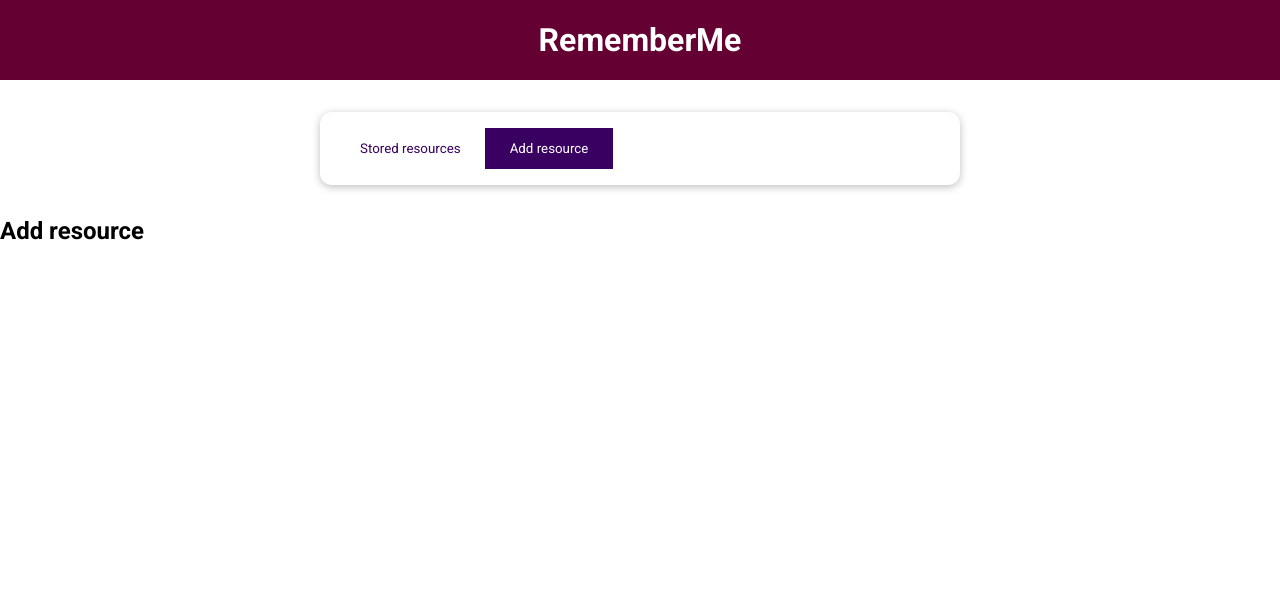
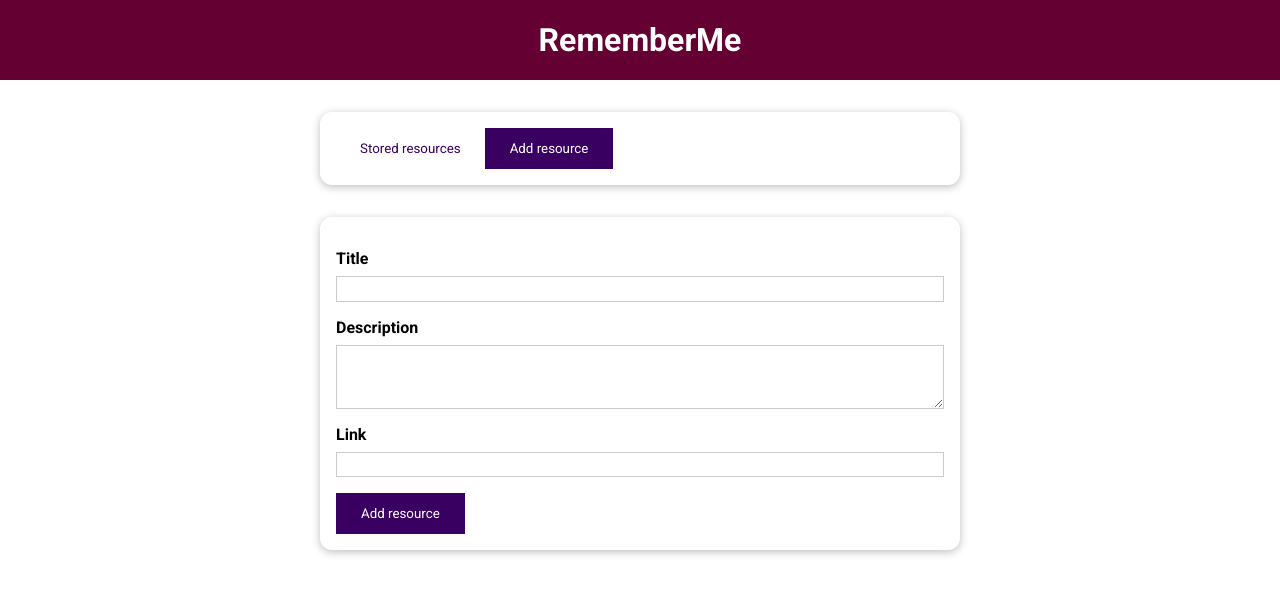
Before and after one commit to davidtheweb-dev/learning-resources-app, a Vue app: page / in a window 1280 px wide. Both pictures are taken after a click on the button "Add resource". Shown: the top 594 px of the page. Built offline with nearby package versions, Linux system fonts and the light colour scheme.

Commit message:
Adding a form and fetching user input

```diff
--- a/src/components/UI/BaseButton.vue
+++ b/src/components/UI/BaseButton.vue
@@ -1,12 +1,12 @@
 <template>
-  <button :type="type" :class="mode">
+  <button :class="mode">
     <slot></slot>
   </button>
 </template>
 
 <script>
 export default {
-  props: ["type", "mode"],
+  props: ["mode"],
 };
 </script>
 
--- a/src/components/learning-resources/AddResource.vue
+++ b/src/components/learning-resources/AddResource.vue
@@ -1,3 +1,69 @@
 <template>
-  <h2>Add resource</h2>
+  <base-card>
+    <form @submit.prevent="submitData">
+      <div class="form-control">
+        <label for="title">Title</label>
+        <input id="title" name="title" type="text" ref="titleInput" />
+      </div>
+      <div class="form-control">
+        <label for="description">Description</label>
+        <textarea
+          id="description"
+          name="description"
+          rows="3"
+          ref="descInput"
+        ></textarea>
+      </div>
+      <div class="form-control">
+        <label for="link">Link</label>
+        <input id="link" name="link" type="url" ref="linkInput" />
+      </div>
+      <div>
+        <base-button type="submit">Add resource</base-button>
+      </div>
+    </form>
+  </base-card>
 </template>
+
+<script>
+export default {
+  inject: ["addResource"],
+  methods: {
+    submitData() {
+      const enteredTitle = this.$refs.titleInput.value;
+      const enteredDescription = this.$refs.descInput.value;
+      const enteredLink = this.$refs.linkInput.value;
+
+      this.addResource(enteredTitle, enteredDescription, enteredLink);
+    },
+  },
+};
+</script>
+
+<style scoped>
+label {
+  font-weight: bold;
+  display: block;
+  margin-bottom: 0.5rem;
+}
+
+input,
+textarea {
+  display: block;
+  width: 100%;
+  font: inherit;
+  padding: 0.15rem;
+  border: 1px solid #ccc;
+}
+
+input:focus,
+textarea:focus {
+  outline: none;
+  border-color: #3a0061;
+  background-color: #f7ebff;
+}
+
+.form-control {
+  margin: 1rem 0;
+}
+</style>
--- a/src/components/learning-resources/TheResources.vue
+++ b/src/components/learning-resources/TheResources.vue
@@ -11,7 +11,9 @@
       >Add resource</base-button
     >
   </base-card>
-  <component :is="selectedTab"></component>
+  <keep-alive>
+    <component :is="selectedTab"></component>
+  </keep-alive>
 </template>
 
 <script>
@@ -45,6 +47,7 @@
   provide() {
     return {
       resources: this.storedResources,
+      addResource: this.addResource,
     };
   },
   computed: {
@@ -59,6 +62,16 @@
     setSelectedTab(tab) {
       this.selectedTab = tab;
     },
+    addResource(title, description, url) {
+      const newResource = {
+        id: new Date().toISOString(),
+        title: title,
+        description: description,
+        link: url,
+      };
+      this.storedResources.unshift(newResource);
+      this.selectedTab = "stored-resources";
+    },
   },
 };
 </script>
```
